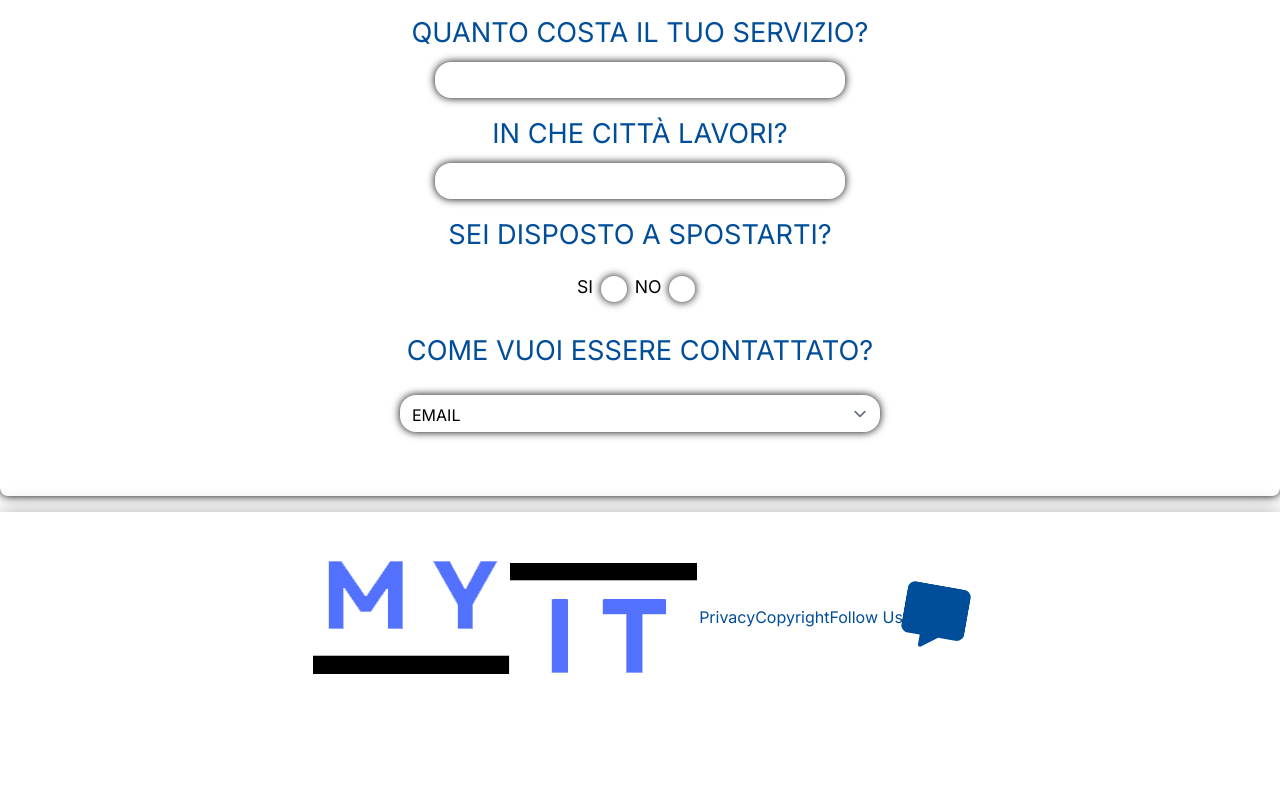
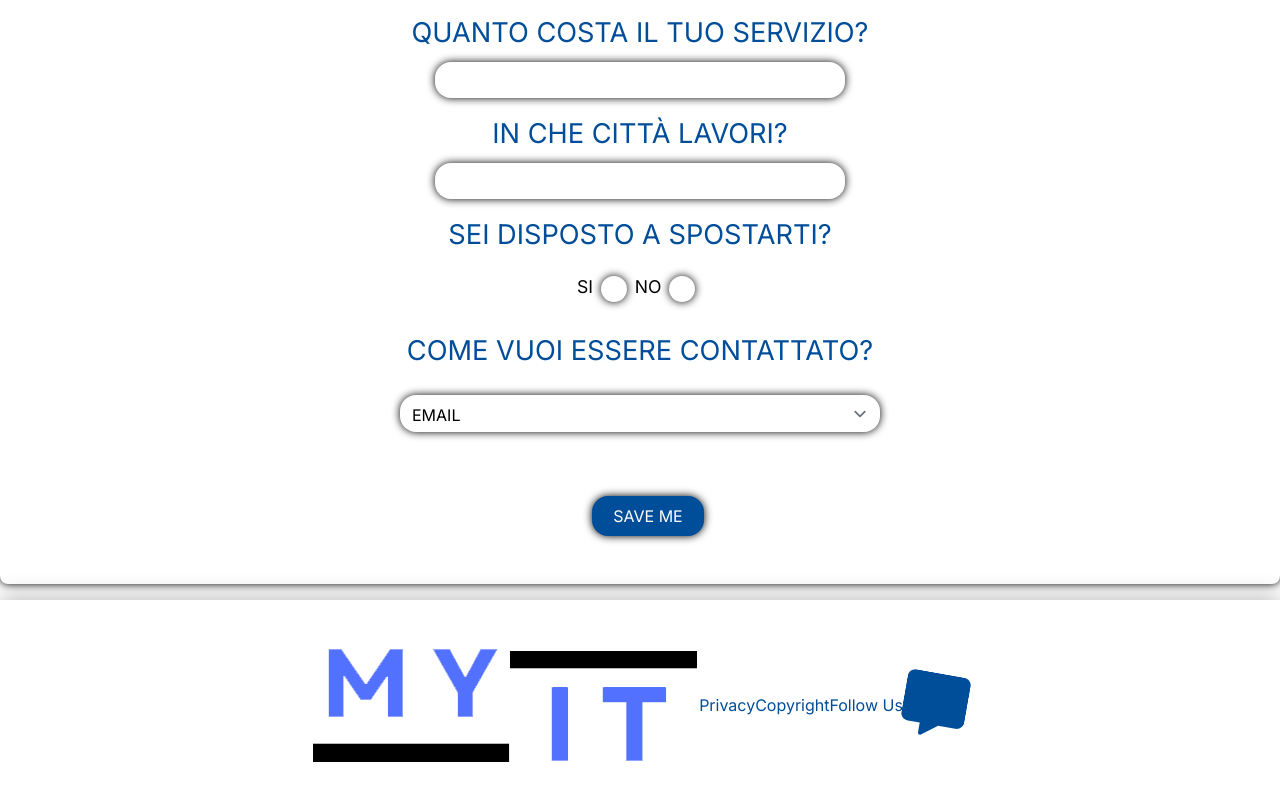
Before and after one commit to develhope/FS29-Team1-Project4, a React (Vite) app in the folder project_4/: page /register in a window 1280 px wide. Shown: the part 939-1739 px from the top of the page. Before the commit the page ends 1661 px from the top, so only its background shows below. Built offline with nearby package versions, Linux system fonts and the light colour scheme.

Commit message:
added button

```diff
--- a/project_4/src/pages/RegisterPage.jsx
+++ b/project_4/src/pages/RegisterPage.jsx
@@ -17,6 +17,7 @@ export function RegisterPage() {
   }
   function handleUserContact(event) {
     event.preventDefault();
+
     const values = event.target.value;
     setcontact(values);
   }
@@ -205,9 +206,7 @@ export function RegisterPage() {
             <input type="radio" name="SI" className={style.check} />
             <label className={style.label}>NO</label>
             <input type="radio" name="SI" className={style.check} />
-            <h3 className={style.h3}>
-              COME VUOI ESSERE CONTATTATO?
-            </h3>
+            <h3 className={style.h3}>COME VUOI ESSERE CONTATTATO?</h3>
             <select
               name=""
               id=""
@@ -274,7 +273,11 @@ export function RegisterPage() {
             <h3 className={style.h3}>
               COME VUOI ESSERE CONTATTATO DAI PROFESSIONISTI?
             </h3>
-            <select className={style.contact} onChange={handleUserContact}>
+            <select
+              className={style.contact}
+              onChange={handleUserContact}
+
+            >
               <option value="mail">EMAIL</option>
               <option value="phone">TELEFONO</option>
               <option value="facebook">FACEBOOK</option>
@@ -322,6 +325,7 @@ export function RegisterPage() {
             )}
           </div>
         )}
+        <button className={style.saveButton}>SAVE ME</button>
       </form>
     </div>
   );
--- a/project_4/src/styles/RegisterPage.module.css
+++ b/project_4/src/styles/RegisterPage.module.css
@@ -76,6 +76,18 @@
   height: 2.5rem;
   margin: 0 auto;
 }
+.saveButton {
+  width: 7rem;
+  height: 2.5rem;
+  background-color: var(--colore-blu);
+  color: var(--colore-bianco);
+  border-radius: 1rem;
+   box-shadow: 0 0 0.5rem var(--colore-nero);
+   margin: 3rem 0 0 3rem;
+   margin-right: 2rem;
+
+
+}
 
 @media (max-width: 425px) {
  .input {
```
